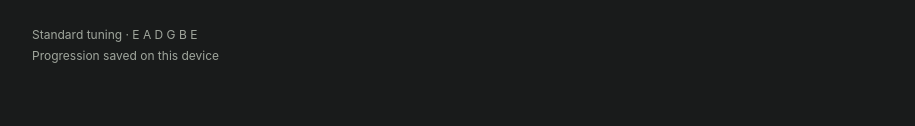
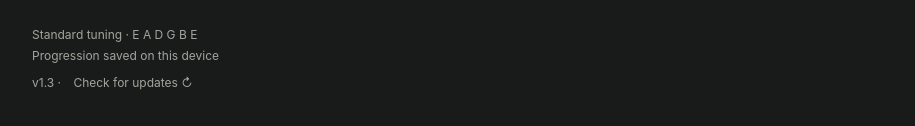
Before and after one commit to diriglow/chord, a plain HTML site: page index.html in a window 1280 px wide. Shown: the part 1010-1136 px from the top of the page, without its empty margins (182-1097 px from the left). Drawn offline with Linux system fonts and the light colour scheme.

Commit message:
Improve installed web app refresh and update handling

```diff
--- a/index.html
+++ b/index.html
@@ -4,4 +4,4 @@
 <section><div class="row spread"><small>PROGRESSION</small><div class="row"><button id="undo" class="quiet">Undo</button><button id="clear" class="quiet">Clear</button></div></div><div id="seq" class="sequence"></div><div class="row"><button class="primary" id="play">▶ Play loop</button><label class="tempo">BPM <input type="number" id="bpm" min="40" max="220" value="90"></label><button id="export">Export MIDI</button><button id="copy">Copy</button></div></section>
 <section><div class="row spread"><small>ADD CHORD</small><small id="scale"></small></div><div class="palette" id="palette"></div><div class="row custom"><select id="customRoot" aria-label="Custom root"></select><select id="customType" aria-label="Custom chord type"></select><button id="custom">+ Custom chord</button></div></section>
 <section><div class="row spread"><h2 id="name"></h2><span id="notes" class="muted"></span><button id="hear">♪ Audition</button></div><div class="diagrams"><div><small>GUITAR</small><div id="guitar"></div><div class="row spread"><button id="prev" aria-label="Previous shape">‹</button><small id="shape"></small><button id="next" aria-label="Next shape">›</button></div></div><div><small>PIANO</small><div id="piano"></div><div class="row spread"><button id="inv">Inversion</button><small id="invLabel"></small></div></div></div></section>
-<footer>Standard tuning · E A D G B E <br>Progression saved on this device</footer></main><script src="./app.js"></script></body></html>
+<footer>Standard tuning · E A D G B E <br>Progression saved on this device<br><span id="appVersion">v1.3</span> · <button id="refreshApp" class="quiet" type="button">Check for updates ↻</button></footer></main><script src="./app.js?v=1.3"></script></body></html>
```
